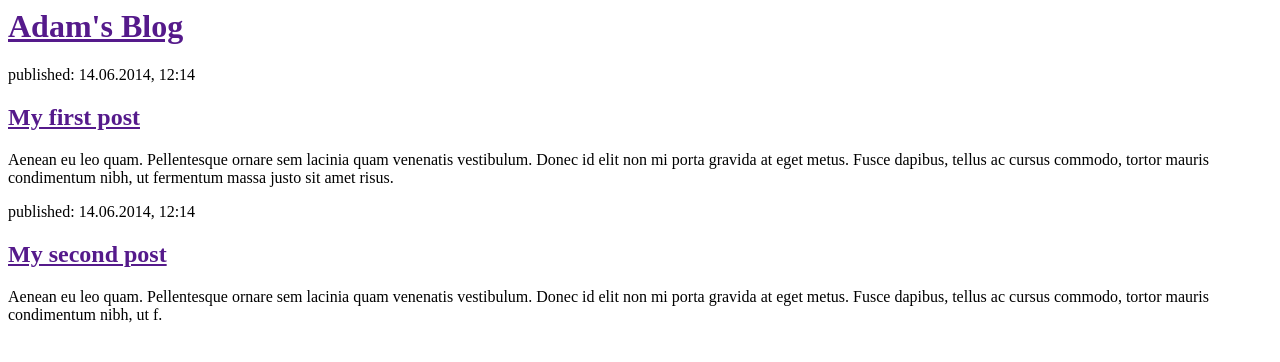
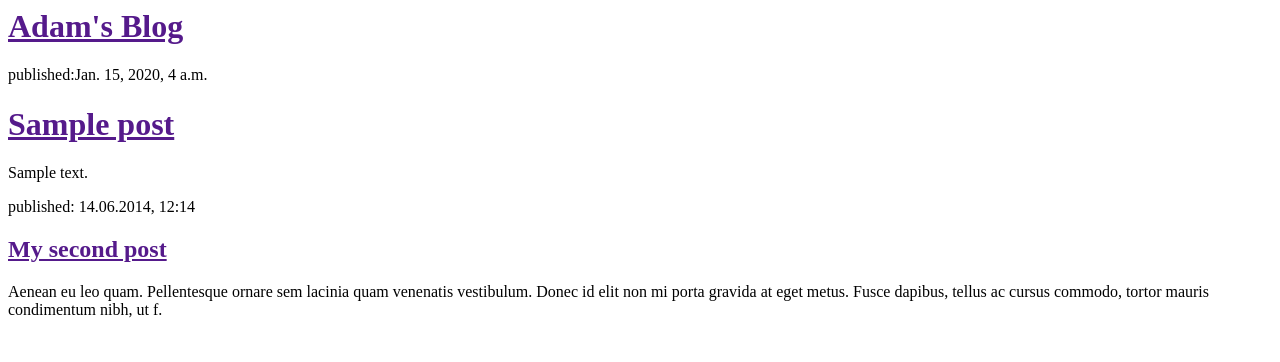
Before and after one commit to adamz05/my-first-blog, a Django app: template blog/templates/blog/post_list.html in a window 1280 px wide. Shown: the top 362 px of the page. Run offline with Django 3.2, Linux system fonts and the light colour scheme; the template is opened without the code that fills it: values that come from a table or form of the project are taken from there, others are empty; tables that the repository leaves empty hold one stand-in row (values such as "Sample post"); parts of the project's set-up code (start-up, migrations or seed data) failed here and were passed over.

Commit message:
Posts now from database

```diff
--- a/blog/templates/blog/post_list.html
+++ b/blog/templates/blog/post_list.html
@@ -1,18 +1,21 @@
 <html>
     <head>
 		<!--This goes in the page tab-->
-        <title>Adam's blog</title>
+        <title><b>Adam's blog</b></title>
     </head>
     <body>
         <div>
             <h1><a href="">Adam's Blog</a></h1>
         </div>
 
-        <div>
-            <p>published: 14.06.2014, 12:14</p>
-            <h2><a href="">My first post</a></h2>
-            <p>Aenean eu leo quam. Pellentesque ornare sem lacinia quam venenatis vestibulum. Donec id elit non mi porta gravida at eget metus. Fusce dapibus, tellus ac cursus commodo, tortor mauris condimentum nibh, ut fermentum massa justo sit amet risus.</p>
-        </div>
+		<!--everything put within here will be repeated for each object in the list-->
+        {% for post in posts %}
+			<div>
+				<p>published:{{post.published_date}}</p>
+				<h1><a href="">{{post.title}}</a></h1>
+				<p>{{post.text|linebreaks}}</p>
+			<div>
+		{%endfor%}
 
         <div>
             <p>published: 14.06.2014, 12:14</p>
```
Also changed, not shown: blog/views.py (+8 -1 lines).
